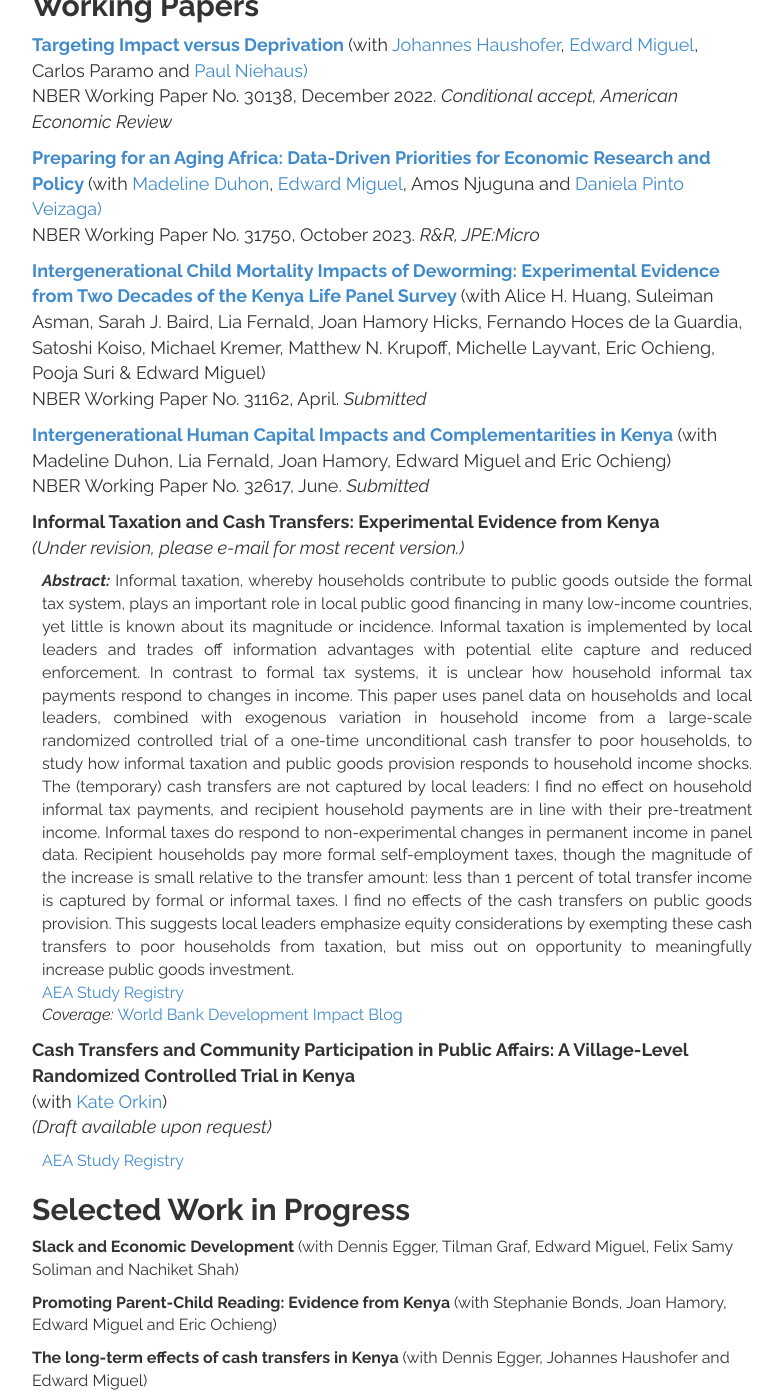
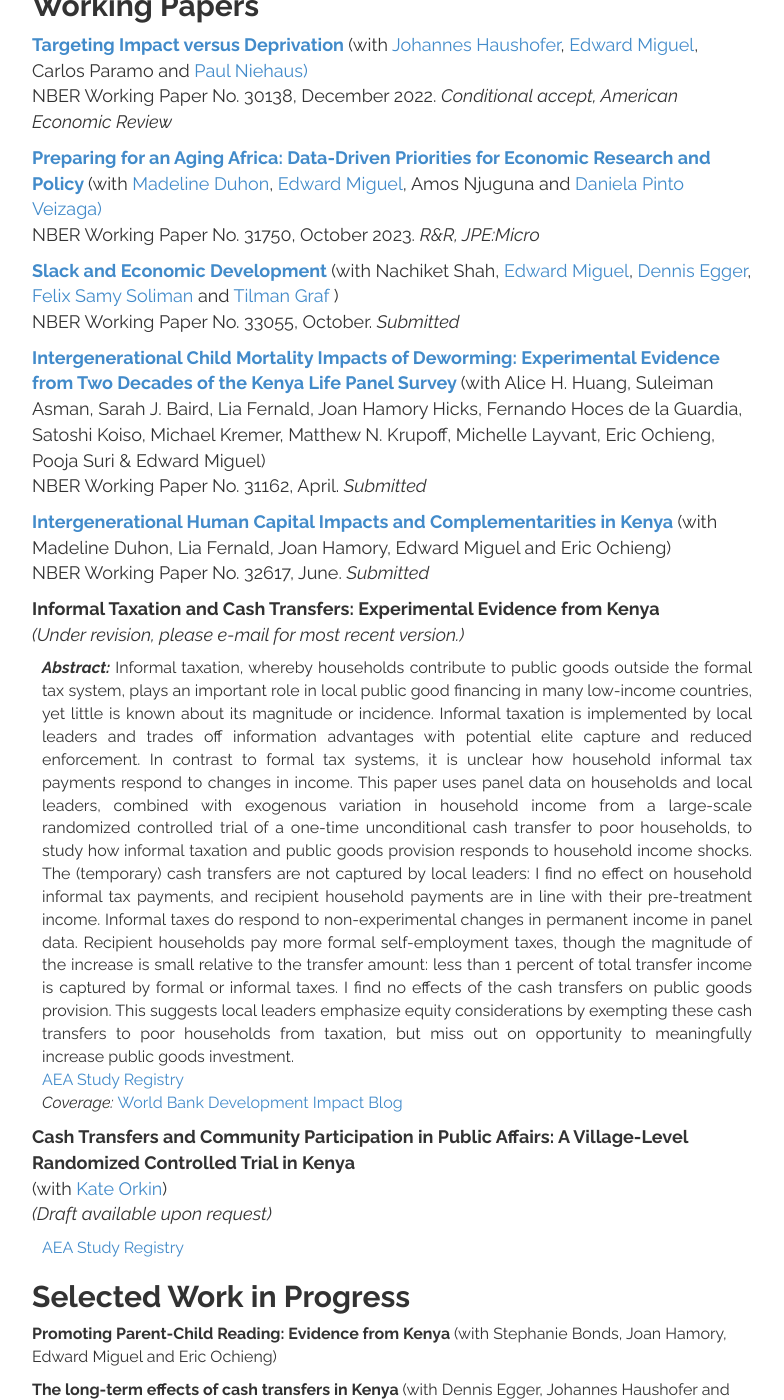
Before and after one commit to mwwalker/mwwalker.github.io, a Jekyll site: the page built from research/index.html, in a window 1280 px wide and 1400 px high, scrolled down 1296 px. Shown: the whole window, without its empty margins (248-1032 px from the left). Built offline with Jekyll 4.4.1, drawn with Linux system fonts in a browser that asks for light colours.

Commit message:
Update index.html
adding slack to WP list

```diff
--- a/research/index.html
+++ b/research/index.html
@@ -102,6 +102,9 @@
   <p style="font-size:18px"> <a href="https://www.nber.org/papers/w31750"> <b> Preparing for an Aging Africa: Data-Driven Priorities for Economic Research and Policy </b> </a> (with <a href="https://www.madelineduhon.com/"> Madeline Duhon</a>,<a href="https://emiguel.econ.berkeley.edu/"> Edward Miguel</a>, Amos Njuguna and <a href="https://dapivei.github.io/"> Daniela Pinto Veizaga)</a>
     <br> NBER Working Paper No. 31750, October 2023. <em> R&R, JPE:Micro </em> </p>
 
+    <p style="font-size:18px"> <a href="https://www.nber.org/papers/w33055"> <b> Slack and Economic Development </b> </a> (with Nachiket Shah, <a href="https://emiguel.econ.berkeley.edu/"> Edward Miguel</a>,  <a href="https://www.dennisegger.net/"> Dennis Egger</a>, <a href="https://www.econ.uzh.ch/en/people/graduatestudents/soliman.html"> Felix Samy Soliman </a> and <a href="https://tilmangraff.github.io/"> Tilman Graf </a>)
+    <br> NBER Working Paper No. 33055, October. <em> Submitted </em></p>
+
 <p style="font-size:18px">  <a href="https://www.nber.org/papers/w31162"> <b> Intergenerational Child Mortality Impacts of Deworming: Experimental Evidence from Two Decades of the Kenya Life Panel Survey </b> </a> (with Alice H. Huang, Suleiman Asman, Sarah J. Baird, Lia Fernald, Joan Hamory Hicks, Fernando Hoces de la Guardia, Satoshi Koiso, Michael Kremer, Matthew N. Krupoff, Michelle Layvant, Eric Ochieng, Pooja Suri & Edward Miguel)
   <br> NBER Working Paper No. 31162, April. <em> Submitted </em> </p>
 
```
Also changed, not shown: other parts of research/index.html (+1 -1 lines).
